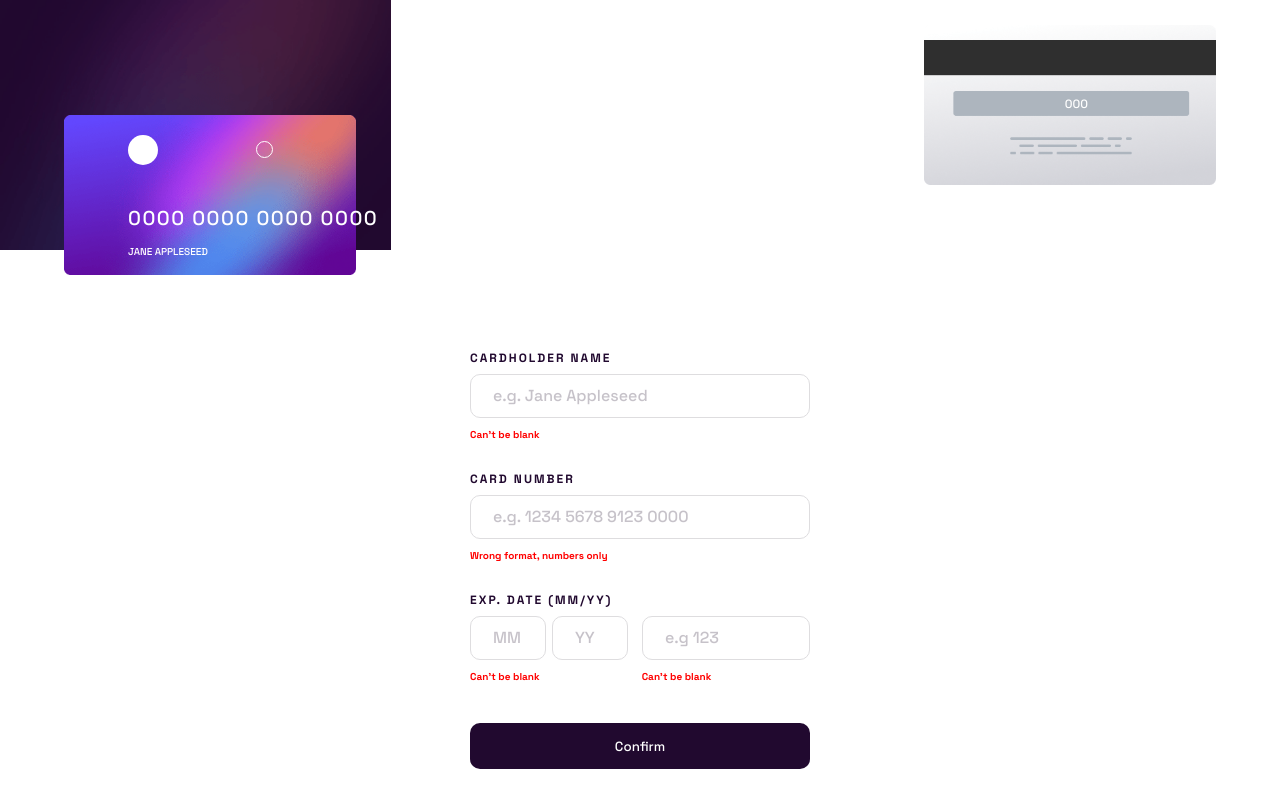
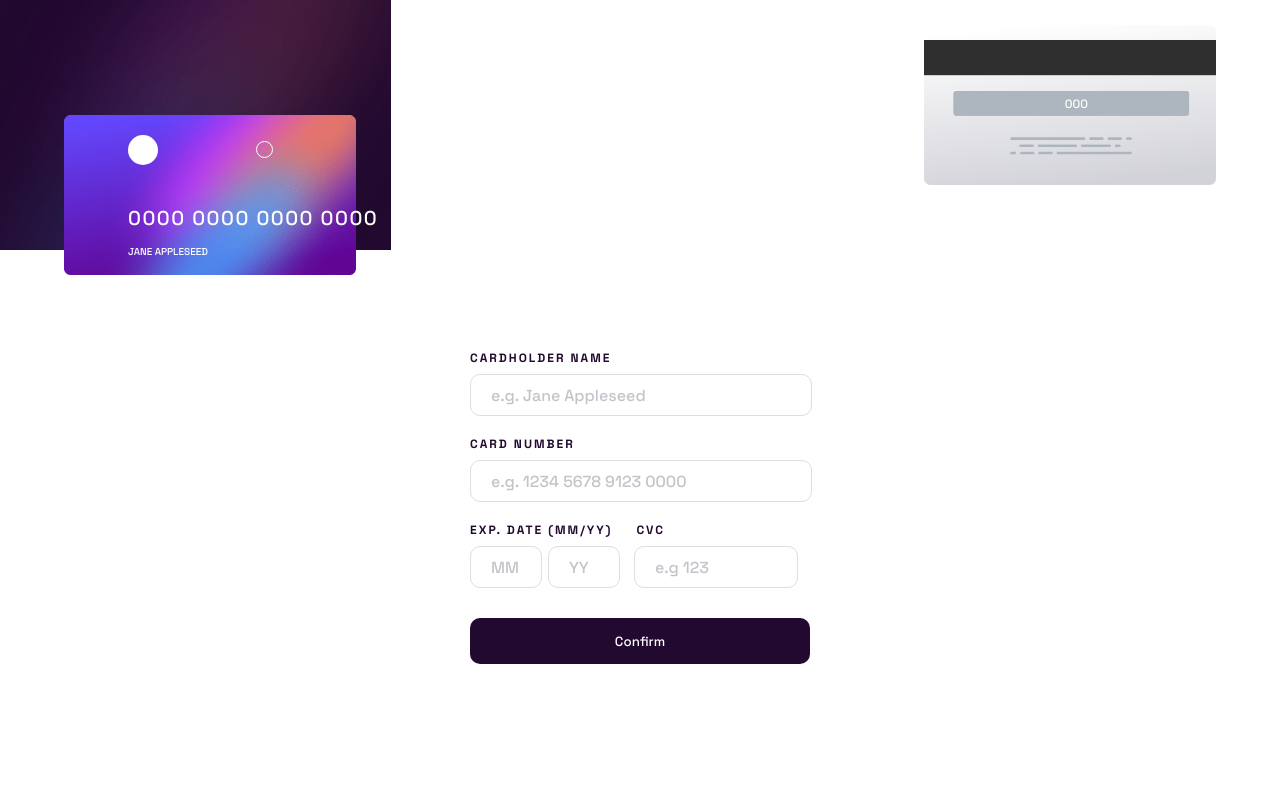
Before and after one commit to Zyrean/Interactive-card-details-form, a plain HTML site: page Interactive-card-details-form/index.html in a window 1280 px wide. Drawn offline with Linux system fonts and the light colour scheme.

Commit message:
no message

```diff
--- a/Interactive-card-details-form/css/main.css
+++ b/Interactive-card-details-form/css/main.css
@@ -132,11 +132,25 @@ label {
   font-weight: 700;
 }
 
+.container-label-MonthCvc {
+  display: flex;
+}
+
+.label-cvc {
+  margin-left: 24px;
+}
+
 input {
   height: 40px;
+  width: 100%;
   border-radius: 10px;
-  /* outline: none; */
   border: 1px solid var(--lightGrayVio);
+  cursor: pointer;
+  padding: 0px;
+  font-family: "Space Grotesk", sans-serif;
+  font-size: 1.6rem;
+  /* box-sizing: border-box; */
+  /* padding-left: 10px; */
 }
 
 input::placeholder {
@@ -145,6 +159,15 @@ input::placeholder {
   font-weight: 500;
   font-family: "Space Grotesk", sans-serif;
   color: hsla(279, 6%, 55%, 0.5);
+}
+
+input:focus {
+  outline: none;
+  border: 1px solid rgb(123, 30, 177);
+}
+
+input:focus::placeholder {
+  color: transparent;
 }
 
 .error-msg {
@@ -168,9 +191,9 @@ input::placeholder {
 }
 
 .input-cvc {
-  /* align-self: flex-end; */
   width: 162px;
   margin-left: 14px;
+  /* align-self: flex-end; */
 }
 
 .error-msg-cvc {
@@ -186,6 +209,7 @@ input::placeholder {
   color: white;
   font-family: "Space Grotesk", sans-serif;
   margin-top: 30px;
+  cursor: pointer;
 }
 
 .container-thankyou {
@@ -232,18 +256,12 @@ input::placeholder {
 /* DESKTOP */
 
 @media screen and (min-width: 1440px) {
-  /* .wrapper {
-    width: 340px;
-    height: 200px;
-  } */
-
   /* LEFT SIDE */
   .container-card-form {
     display: flex;
     flex-direction: row;
   }
 
-  /* */
   .background-small {
     position: relative;
     background-image: url(../images/bg-main-desktop.png);
@@ -251,17 +269,10 @@ input::placeholder {
     height: 100%;
   }
 
-  /* CHANGE HERE !? */
   .background-big {
-    /* display: flex; */
-    /* justify-content: center; */
-    /* align-items: center; */
-    /* width: 100%; */
-    /* height: 100%; */
     margin-top: 0px;
   }
 
-  /**/
   .container-imges {
     height: 100%;
   }
@@ -325,6 +336,10 @@ input::placeholder {
 
   /* INPUT FIELDS */
 
+  label {
+    margin-top: 30px;
+  }
+
   .input-cvc {
     width: 222px;
   }
--- a/Interactive-card-details-form/index.html
+++ b/Interactive-card-details-form/index.html
@@ -29,7 +29,6 @@
           <p class="card-number-display">0000 0000 0000 0000</p>
           <p class="card-name-display">JANE APPLESEED</p>
           <p class="card-exipre-month-display">00</p>
-          <!-- <p class="card-exipre-slash-display">/</p> -->
           <p class="card-exipre-year-display">00</p>
           <img class="img-front" src="images/bg-card-front.png" alt="" />
         </div>
@@ -44,37 +43,40 @@
             <p>We've added your card details</p>
           </div>
           <form class="form-card" action="get">
-            <label for="name">CARDHOLDER NAME</label>
+            <label for="cardName">CARDHOLDER NAME</label>
             <input
               class="input-name"
               type="text"
-              name="name"
+              name="cardName"
               id="name"
               min="1"
               maxlength="30"
               placeholder="e.g. Jane Appleseed"
               required
             />
-            <p class="error-msg error-msg-name">Can't be blank</p>
-            <label for="number">CARD NUMBER</label>
+            <p class="error-msg error-msg-name hidden">Can't be blank</p>
+            <label for="cardNumber">CARD NUMBER</label>
             <input
               class="input-number"
-              type="text"
-              name="number"
+              type="tel"
+              name="cardNumber"
               id="number"
               min="1"
               maxlength="16"
               placeholder="e.g. 1234 5678 9123 0000"
               required
             />
-            <p class="error-msg error-msg-number">Wrong format, numbers only</p>
-            <label for="ex-date-month/year">EXP. DATE (MM/YY)</label>
+            <p class="error-msg error-msg-number hidden">Wrong format, numbers only</p>
+            <div class="container-label-MonthCvc">
+              <label for="ex-date-month/year">EXP. DATE (MM/YY)</label>
+              <label for="cvc" class="label-cvc">CVC</label>
+            </div>
             <div class="container-ex-date-and-cvc">
               <input
                 class="input-ex-date-month"
-                type="text"
-                name="ex-date-month"
-                id="ex-date-month"
+                type="tel"
+                name="cardDateMonth"
+                id="date"
                 min="1"
                 maxlength="2"
                 placeholder="MM"
@@ -82,26 +84,24 @@
               />
               <input
                 class="input-ex-date-year"
-                type="text"
-                name="ex-date-year"
-                id="ex-date-year"
-                min="1"
+                type="tel"
+                name="cardDateMonth"
+                id="date"
                 maxlength="2"
                 placeholder="YY"
                 required
               />
               <input
                 class="input-cvc"
-                type="text"
-                name="input-cvc"
-                id="input-cvc"
-                min="1"
+                type="tel"
+                name="cardCvc"
+                id="cvc"
                 maxlength="3"
                 placeholder="e.g 123"
                 required
               />
-              <p class="error-msg error-msg-date">Can't be blank</p>
-              <p class="error-msg error-msg-cvc">Can't be blank</p>
+              <p class="error-msg error-msg-date hidden">Can't be blank</p>
+              <p class="error-msg error-msg-cvc hidden">Can't be blank</p>
             </div>
           </form>
           <button class="btn-confirm">Confirm</button>
--- a/Interactive-card-details-form/js/main.js
+++ b/Interactive-card-details-form/js/main.js
@@ -0,0 +1,53 @@
+// - Fill in the form and see the card details update in real-time
+// - Receive error messages when the form is submitted if:
+//   - Any input field is empty
+//   - The card number, expiry date, or CVC fields are in the wrong format
+// - View the optimal layout depending on their device's screen size
+// - See hover, active, and focus states for interactive elements on the page
+
+// - Update the details on the card as the user fills in the fields
+// - Validate the form fields when the form is submitted
+// - If there are no errors, display the completed state
+// - Reset the form when the user clicks "Continue" on the completed state
+
+// number format function wegen leerspace
+
+"use strict";
+
+const inputFields = document.querySelectorAll("input");
+const btnConfirm = document.querySelector(".btn-confirm");
+const paraError = document.querySelectorAll(".error-msg");
+
+const formatName = function (str) {
+  return str
+    .toLowerCase()
+    .trim()
+    .split(" ")
+    .map((word) => word[0].toUpperCase() + word.slice(1))
+    .join(" ");
+};
+
+const checkNumber = function () {};
+// const show
+
+btnConfirm.addEventListener("click", function () {
+  inputFields.forEach((inp) => {
+    if (!inp.value) {
+      document.querySelector(`.error-msg-${inp.id}`).classList.remove("hidden");
+    } else if (inp.type === "text") {
+      const input = formatName(inp.value);
+      inp.value = input;
+    } else if ((inp.type = "tel")) {
+      if (isNaN(inp.value)) {
+        document.querySelector(`.error-msg-${inp.id}`).classList.remove("hidden");
+
+        console.log(inp.value);
+        // console.log("has numbers");
+      } else {
+        // console.log("no numbers");
+      }
+      //   isNaN(inp.value) ? "has numbers" : "no numbers";
+    }
+    console.log(inp);
+  });
+});
```
